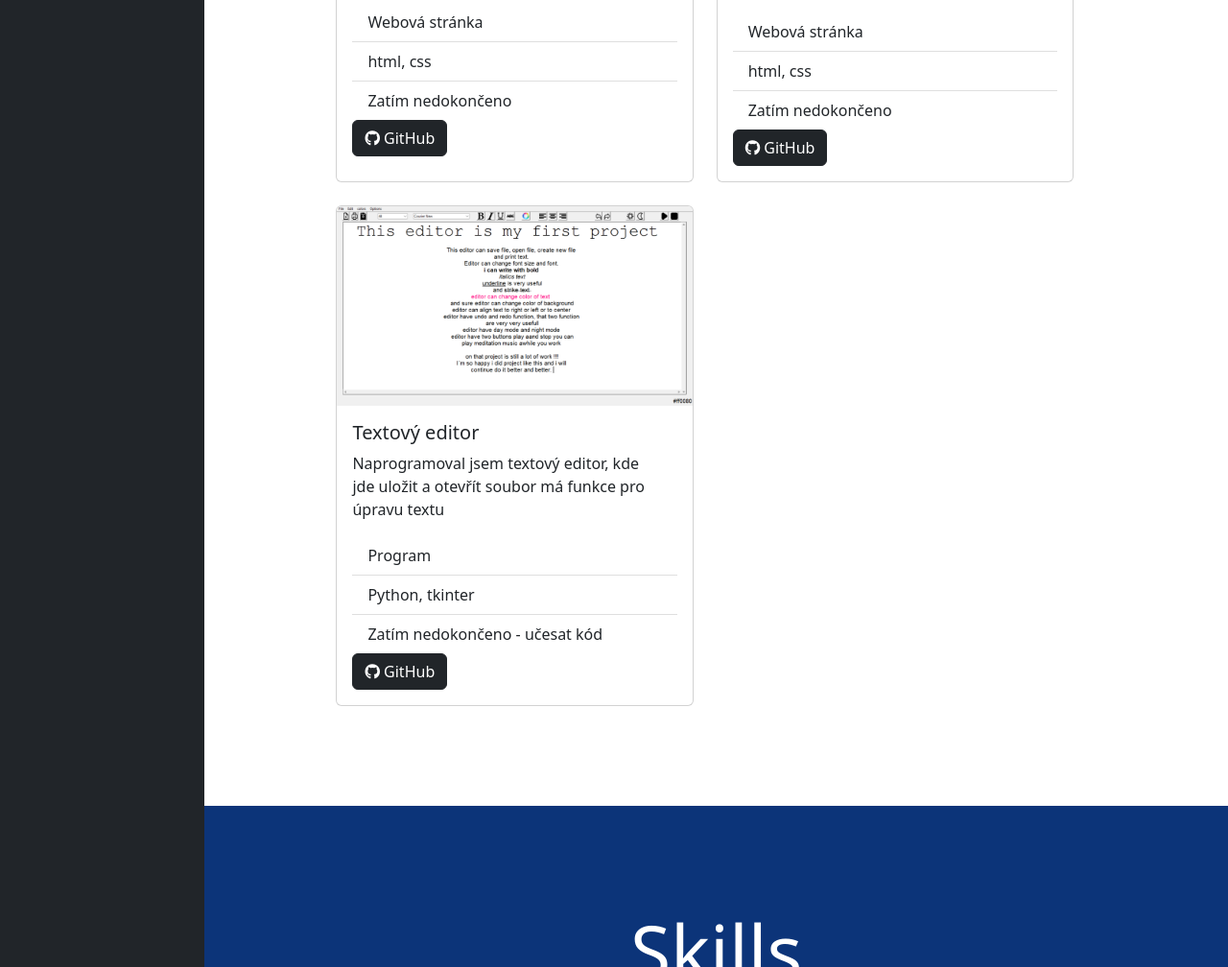
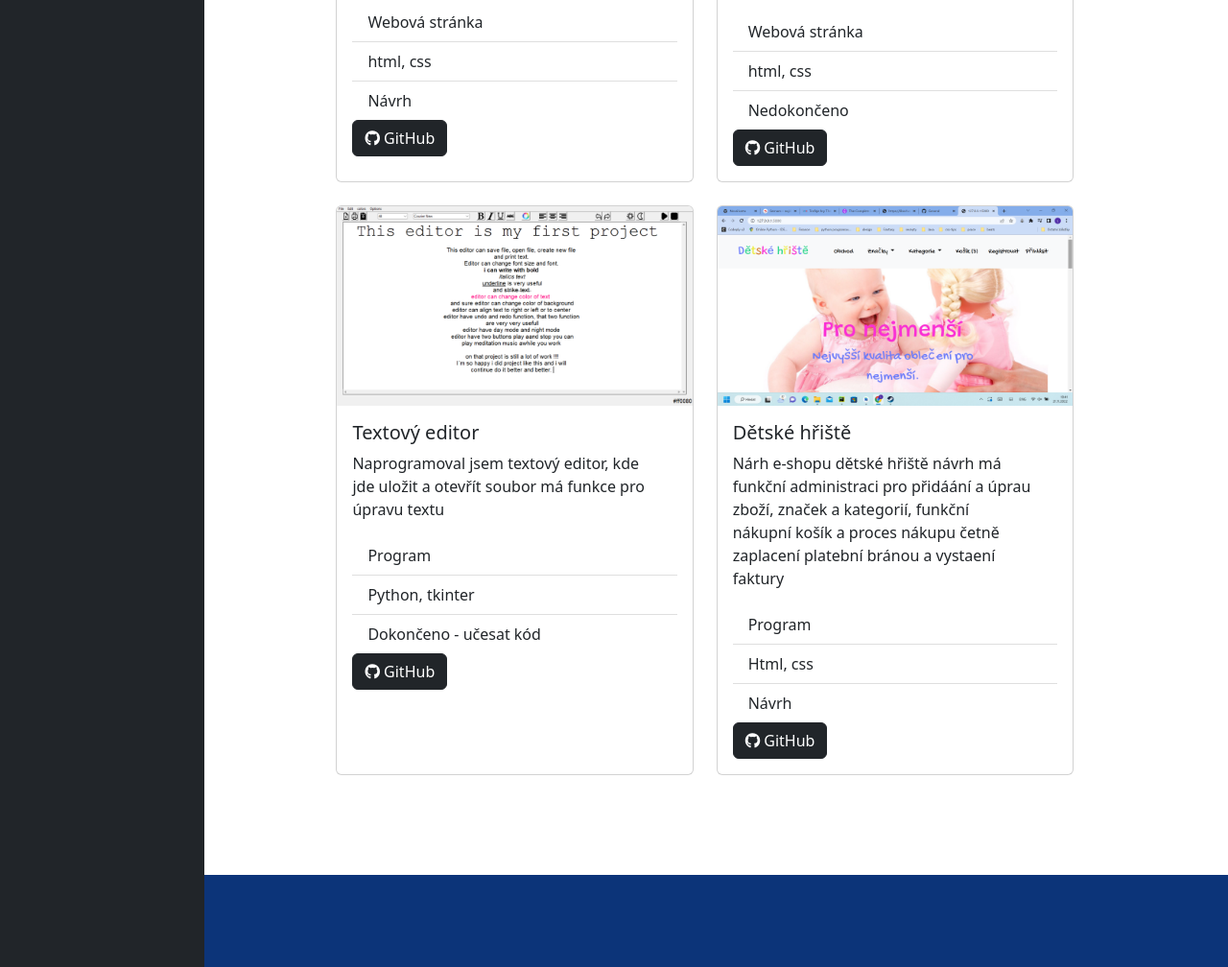
Before and after one commit to liborhavranek/Libor-Havranek-Portfolio_web-page, a plain HTML site: page index.html in a window 1280 px wide. Shown: the part 2196-3204 px from the top of the page at 96% size. Drawn offline with nearby package versions, Linux system fonts and the light colour scheme.

```diff
--- a/index.html
+++ b/index.html
@@ -146,9 +146,9 @@
                     <ul class="list-group list-group-flush">
                       <li class="list-group-item">Webová stránka</li>
                       <li class="list-group-item">html, css</li>
-                      <li class="list-group-item">Zatím nedokončeno</li>
+                      <li class="list-group-item">Návrh</li>
                     </ul>
-                    <a href="#" class="btn btn-dark"><i class="fa-brands fa-github"></i> GitHub</a>
+                    <a href="https://liborhavranek.github.io/MariaEmbroideryWeb/" class="btn btn-dark"><i class="fa-brands fa-github"></i> GitHub</a>
                   </div>
                 </div>
               </div>
@@ -161,9 +161,9 @@
                     <ul class="list-group list-group-flush">
                       <li class="list-group-item">Webová stránka</li>
                       <li class="list-group-item">html, css</li>
-                      <li class="list-group-item">Zatím nedokončeno</li>
+                      <li class="list-group-item">Nedokončeno</li>
                     </ul>
-                    <a href="#" class="btn btn-dark"><i class="fa-brands fa-github"></i> GitHub</a>
+                    <a href="https://liborhavranek.github.io/Libor-Havranek-Portfolio_web-page/#" class="btn btn-dark"><i class="fa-brands fa-github"></i> GitHub</a>
                   </div>
                 </div>
               </div>
@@ -176,14 +176,33 @@
                     <ul class="list-group list-group-flush">
                       <li class="list-group-item">Program</li>
                       <li class="list-group-item">Python, tkinter</li>
-                      <li class="list-group-item">Zatím nedokončeno - učesat kód</li>
+                      <li class="list-group-item">Dokončeno - učesat kód</li>
                     </ul>
-                    <a href="#" class="btn btn-dark"><i class="fa-brands fa-github"></i> GitHub</a>
+                    <a href="https://github.com/liborhavranek/TextEditor/blob/master/editorday.jpg" class="btn btn-dark"><i class="fa-brands fa-github"></i> GitHub</a>
                   </div>
                 </div>
               </div>
 
-              <!-- --------------- po dokonceni projektu mam pripraveny kod na dalsi kartu ---------------- -->
+              <div class="col">
+    <div class="card h-100">
+      <img src="images/shop.png" class="card-img-top" alt="Shop-photo">
+      <div class="card-body">
+        <h5 class="card-title">Dětské hřiště</h5>
+        <p class="card-text">Nárh e-shopu dětské hřiště návrh má funkční administraci pro přidáání a úprau
+        zboží, značek a kategorií, funkční nákupní košík a proces nákupu četně zaplacení platební
+        bránou a vystaení faktury </p>
+        <ul class="list-group list-group-flush">
+                      <li class="list-group-item">Program</li>
+                      <li class="list-group-item">Html, css</li>
+                      <li class="list-group-item">Návrh</li>
+                    </ul>
+                    <a href="https://github.com/liborhavranek/MyWifeShop/tree/master/shop" class="btn btn-dark"><i class="fa-brands fa-github"></i> GitHub</a>
+      </div>
+    </div>
+  </div>
+
+
+                            <!-- --------------- po dokonceni projektu mam pripraveny kod na dalsi kartu ---------------- -->
               <!-- <div class="col">
     <div class="card h-100">
       <img src="..." class="card-img-top" alt="...">
```
Also changed, not shown: images/shop.png (added).
